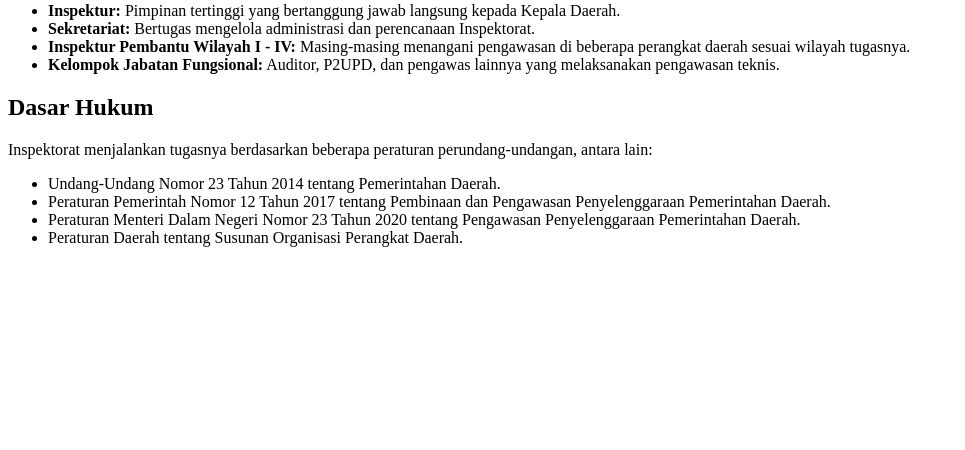
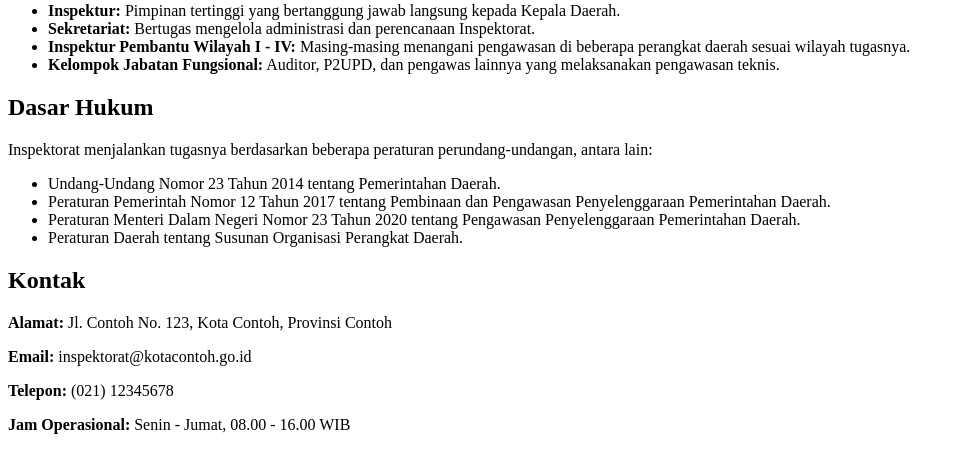
Before and after one commit to muharya022/ilkom-22-cloud-7, a Django app: template sistem_laporan/templates/profile.html in a window 1280 px wide. Shown: the part 643-1093 px from the top of the page, without its empty margins (0-965 px from the left). Before the commit the page ends 890 px from the top, so only its background shows below. Run offline with Django 5.2, Linux system fonts and the light colour scheme; the template is opened without the code that fills it, so the values that code supplies are empty; parts of the project's set-up code (start-up, migrations or seed data) failed here and were passed over.

Commit message:
terakhir

```diff
--- a/sistem_laporan/templates/profile.html
+++ b/sistem_laporan/templates/profile.html
@@ -69,6 +69,14 @@
             </ul>
         </div>
 
+        <div class="section contact">
+            <h2>Kontak</h2>
+            <p><strong>Alamat:</strong> Jl. Contoh No. 123, Kota Contoh, Provinsi Contoh</p>
+            <p><strong>Email:</strong> inspektorat@kotacontoh.go.id</p>
+            <p><strong>Telepon:</strong> (021) 12345678</p>
+            <p><strong>Jam Operasional:</strong> Senin - Jumat, 08.00 - 16.00 WIB</p>
+        </div>
+
 
 </body>
 </html>
```
